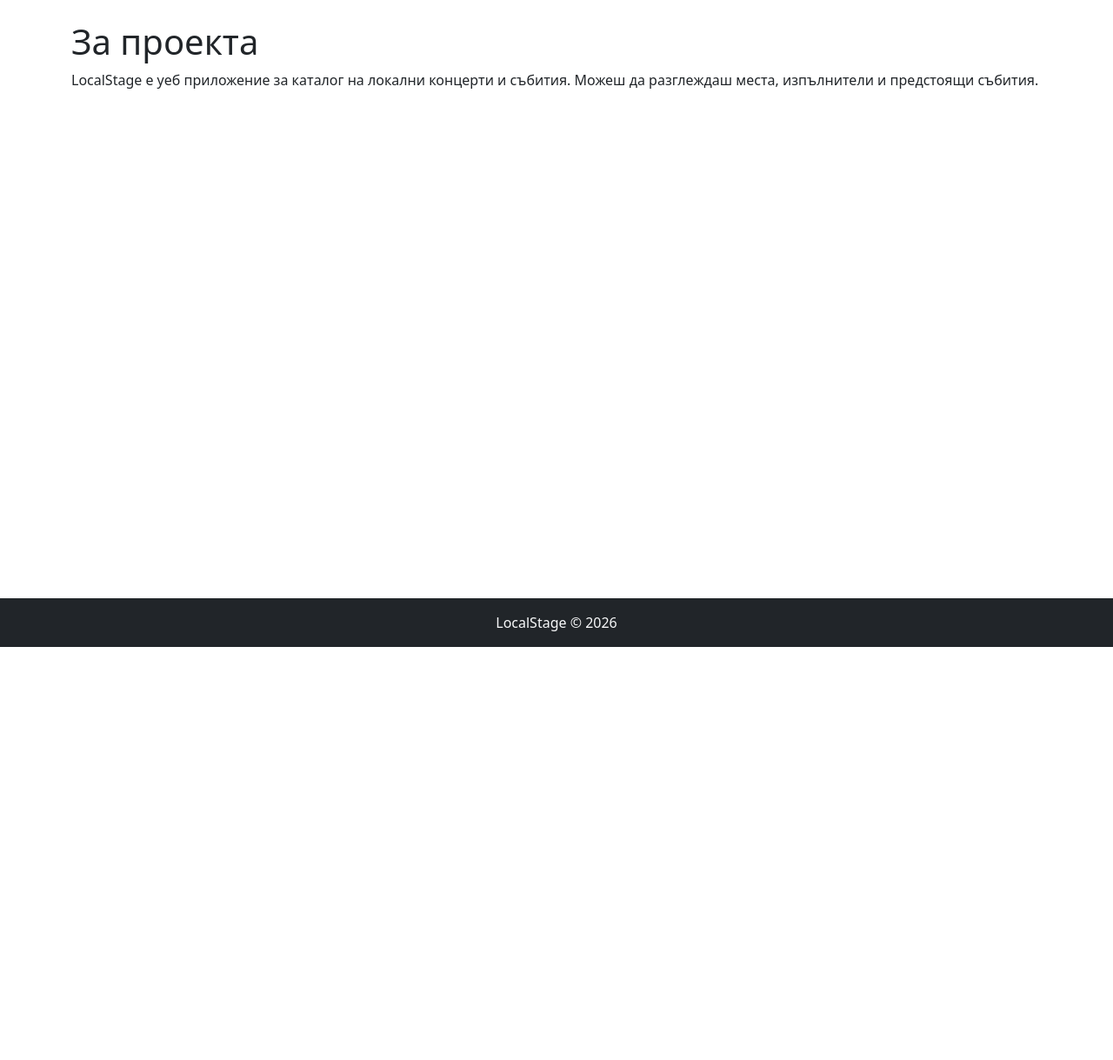
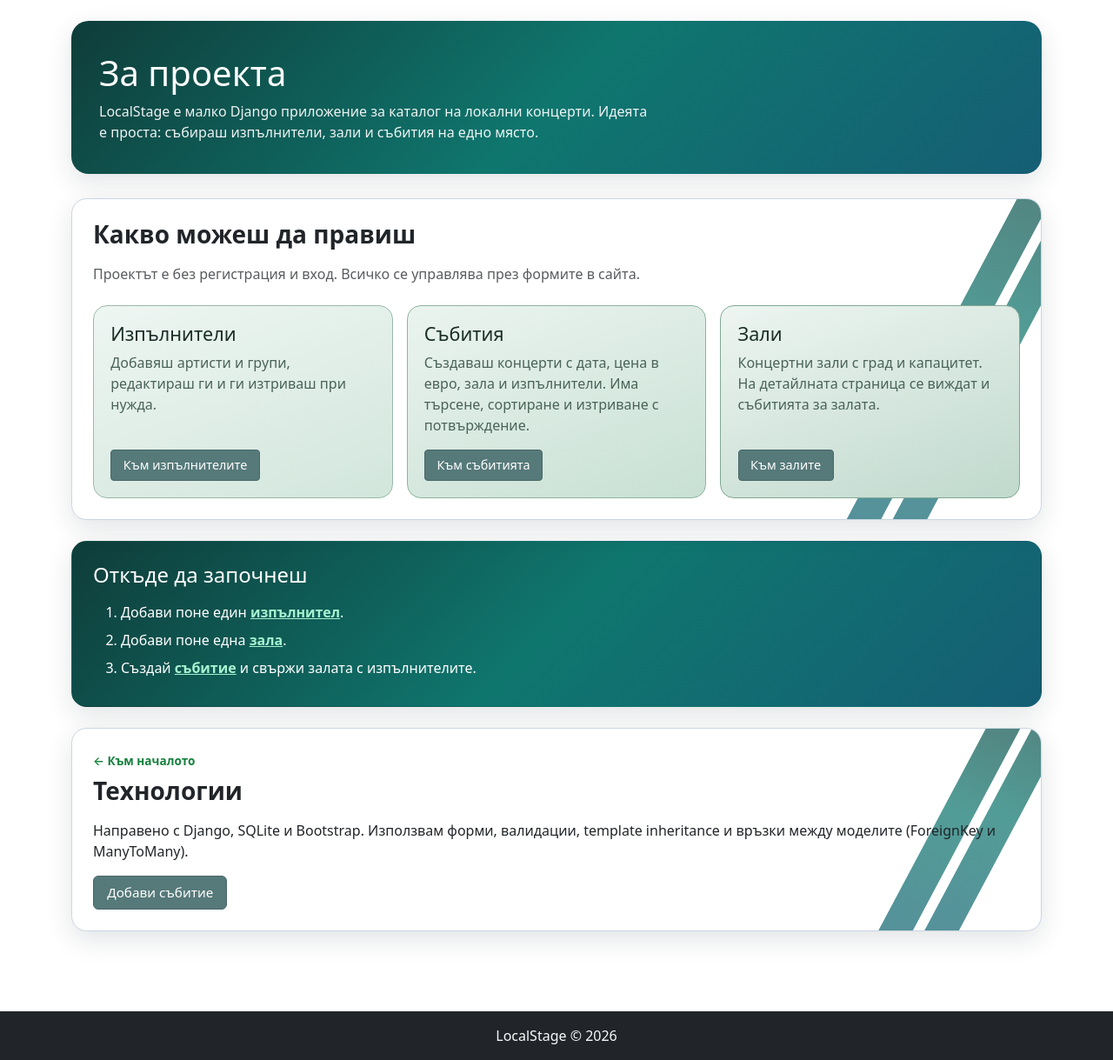
Before and after one commit to MartinBuilds/Django_Basics_Regular_Exam_martinkolew, a Django app: page /about/ in a window 1280 px wide. Shown: the part 56-1275 px from the top of the page at 87% size. Before the commit the page ends 800 px from the top, so only its background shows below. Run offline with Django 5.2, Linux system fonts and the light colour scheme.

Commit message:
Polish the About page layout and styling.

```diff
--- /dev/null
+++ b/static/css/about.css
@@ -0,0 +1,171 @@
+.page-hero {
+    background: linear-gradient(135deg, #0f3d3a 0%, #0f766e 50%, #155e75 100%) !important;
+    color: #fff !important;
+    border-radius: 1.25rem;
+    padding: 2.25rem 2rem;
+    margin-bottom: 1.75rem;
+    box-shadow: 0 10px 30px rgba(20, 33, 43, 0.12);
+}
+
+.page-hero h1,
+.page-hero p {
+    color: #fff !important;
+}
+
+.page-hero p {
+    margin-bottom: 0;
+    opacity: 0.92;
+    max-width: 40rem;
+}
+
+.content-card {
+    background: #ffffff;
+    border: 1px solid #c9d6e3;
+    border-radius: 1.1rem;
+    padding: 1.5rem;
+    box-shadow: 0 10px 30px rgba(20, 33, 43, 0.12);
+    margin-bottom: 1.25rem;
+}
+
+.btn-sm.btn-about-solid {
+    font-size: 0.9rem !important;
+    padding: 0.4rem 0.85rem !important;
+}
+
+.about-nav-link {
+    display: inline-block;
+    margin-bottom: 0.5rem;
+    color: #15803d;
+    font-size: 0.85rem;
+    font-weight: 600;
+    text-decoration: none;
+}
+
+.about-nav-link:hover {
+    color: #16a34a;
+    text-decoration: underline;
+}
+
+.about-decor h2 {
+    font-size: 1.75rem;
+    font-weight: 700;
+}
+
+.btn-about-solid {
+    background-color: #56797a !important;
+    border: 1px solid #4a6869 !important;
+    color: #fff !important;
+    font-size: 0.95rem !important;
+    padding: 0.45rem 0.95rem !important;
+    transition: background-color 0.2s ease, box-shadow 0.2s ease;
+}
+
+.btn-about-solid:hover,
+.btn-about-solid:focus {
+    background-color: #4a6869 !important;
+    border-color: #3f5859 !important;
+    color: #fff !important;
+    box-shadow: 0 0 0 0.15rem rgba(86, 121, 122, 0.35);
+}
+
+.about-start {
+    background: linear-gradient(135deg, #0f3d3a 0%, #0f766e 50%, #155e75 100%) !important;
+    border-color: transparent !important;
+    color: #fff !important;
+}
+
+.about-start h2 {
+    color: #fff !important;
+}
+
+.about-start a {
+    color: #a7f3d0;
+    font-weight: 600;
+    text-decoration: underline;
+}
+
+.about-start a:hover {
+    color: #d1fae5;
+}
+
+.about-decor {
+    position: relative;
+    overflow: hidden;
+    z-index: 0;
+}
+
+.about-decor > * {
+    position: relative;
+    z-index: 1;
+}
+
+.about-decor::before,
+.about-decor::after {
+    content: "";
+    position: absolute;
+    top: -45%;
+    width: 2.2rem;
+    height: 190%;
+    background: linear-gradient(180deg, #0f3d3a 0%, #0f766e 45%, #155e75 100%);
+    transform: rotate(28deg);
+    opacity: 0.72;
+    pointer-events: none;
+    border-radius: 0.15rem;
+    z-index: 0;
+}
+
+.about-decor::before {
+    right: 5.5rem;
+}
+
+.about-decor::after {
+    right: 2.2rem;
+}
+
+.about-decor .row > [class*="col-"] {
+    display: flex;
+}
+
+.about-feature {
+    display: flex;
+    flex-direction: column;
+    flex: 1 1 auto;
+    width: 100%;
+    border-radius: 1rem;
+    padding: 1.2rem;
+    border: 1px solid transparent;
+}
+
+.about-feature p {
+    flex: 1 1 auto;
+    margin-bottom: 1rem;
+}
+
+.about-feature .btn {
+    margin-top: auto;
+    align-self: flex-start;
+}
+
+.about-feature-1 {
+    background: linear-gradient(160deg, #eef6f2 0%, #d2e6dc 100%);
+    border-color: #9bb9ab;
+}
+
+.about-feature-2 {
+    background: linear-gradient(160deg, #ebf4ef 0%, #c8e0d4 100%);
+    border-color: #8fb3a1;
+}
+
+.about-feature-3 {
+    background: linear-gradient(160deg, #edf5f1 0%, #c0d9cd 100%);
+    border-color: #82a895;
+}
+
+.about-feature h3 {
+    color: #1a2e26;
+    font-size: 1.35rem;
+}
+
+.about-feature .text-muted {
+    color: #4a6358 !important;
+}
--- a/templates/about.html
+++ b/templates/about.html
@@ -1,11 +1,76 @@
 {% extends 'base.html' %}
+{% load static %}
 
 {% block title %}За проекта | LocalStage{% endblock %}
 
+{% block extra_css %}
+<link rel="stylesheet" href="{% static 'css/about.css' %}">
+{% endblock %}
+
 {% block content %}
-<h1>За проекта</h1>
-<p>
-    LocalStage е уеб приложение за каталог на локални концерти и събития.
-    Можеш да разглеждаш места, изпълнители и предстоящи събития.
-</p>
+<section class="page-hero">
+    <h1 class="mb-2">За проекта</h1>
+    <p>
+        LocalStage е малко Django приложение за каталог на локални концерти.
+        Идеята е проста: събираш изпълнители, зали и събития на едно място.
+    </p>
+</section>
+
+<section class="content-card mb-4 about-decor">
+    <h2 class="h4 mb-3">Какво можеш да правиш</h2>
+    <p class="text-muted mb-4">
+        Проектът е без регистрация и вход. Всичко се управлява през формите в сайта.
+    </p>
+
+    <div class="row g-3">
+        <div class="col-md-4">
+            <div class="about-feature about-feature-1 h-100">
+                <h3 class="h5">Изпълнители</h3>
+                <p class="text-muted">
+                    Добавяш артисти и групи, редактираш ги и ги изтриваш при нужда.
+                </p>
+                <a href="{% url 'performer-list' %}" class="btn btn-sm btn-about-solid">Към изпълнителите</a>
+            </div>
+        </div>
+        <div class="col-md-4">
+            <div class="about-feature about-feature-2 h-100">
+                <h3 class="h5">Събития</h3>
+                <p class="text-muted">
+                    Създаваш концерти с дата, цена в евро, зала и изпълнители.
+                    Има търсене, сортиране и изтриване с потвърждение.
+                </p>
+                <a href="{% url 'event-list' %}" class="btn btn-sm btn-about-solid">Към събитията</a>
+            </div>
+        </div>
+        <div class="col-md-4">
+            <div class="about-feature about-feature-3 h-100">
+                <h3 class="h5">Зали</h3>
+                <p class="text-muted">
+                    Концертни зали с град и капацитет. На детайлната страница
+                    се виждат и събитията за залата.
+                </p>
+                <a href="{% url 'venue-list' %}" class="btn btn-sm btn-about-solid">Към залите</a>
+            </div>
+        </div>
+    </div>
+</section>
+
+<section class="content-card mb-4 about-start">
+    <h2 class="h4 mb-3">Откъде да започнеш</h2>
+    <ol class="mb-0">
+        <li class="mb-2">Добави поне един <a href="{% url 'performer-create' %}">изпълнител</a>.</li>
+        <li class="mb-2">Добави поне една <a href="{% url 'venue-create' %}">зала</a>.</li>
+        <li class="mb-2">Създай <a href="{% url 'event-create' %}">събитие</a> и свържи залата с изпълнителите.</li>
+    </ol>
+</section>
+
+<section class="content-card about-decor">
+    <a href="{% url 'home' %}" class="about-nav-link">← Към началото</a>
+    <h2 class="mb-3">Технологии</h2>
+    <p class="mb-3">
+        Направено с Django, SQLite и Bootstrap. Използвам форми, валидации,
+        template inheritance и връзки между моделите (ForeignKey и ManyToMany).
+    </p>
+    <a href="{% url 'event-create' %}" class="btn btn-about-solid">Добави събитие</a>
+</section>
 {% endblock %}
--- a/templates/base.html
+++ b/templates/base.html
@@ -7,6 +7,7 @@
     <title>{% block title %}LocalStage{% endblock %}</title>
     <link href="https://cdn.jsdelivr.net/npm/bootstrap@5.3.3/dist/css/bootstrap.min.css" rel="stylesheet">
     <link rel="stylesheet" href="{% static 'css/styles.css' %}">
+    {% block extra_css %}{% endblock %}
 </head>
 <body>
 {% include 'partials/navbar.html' %}
```
